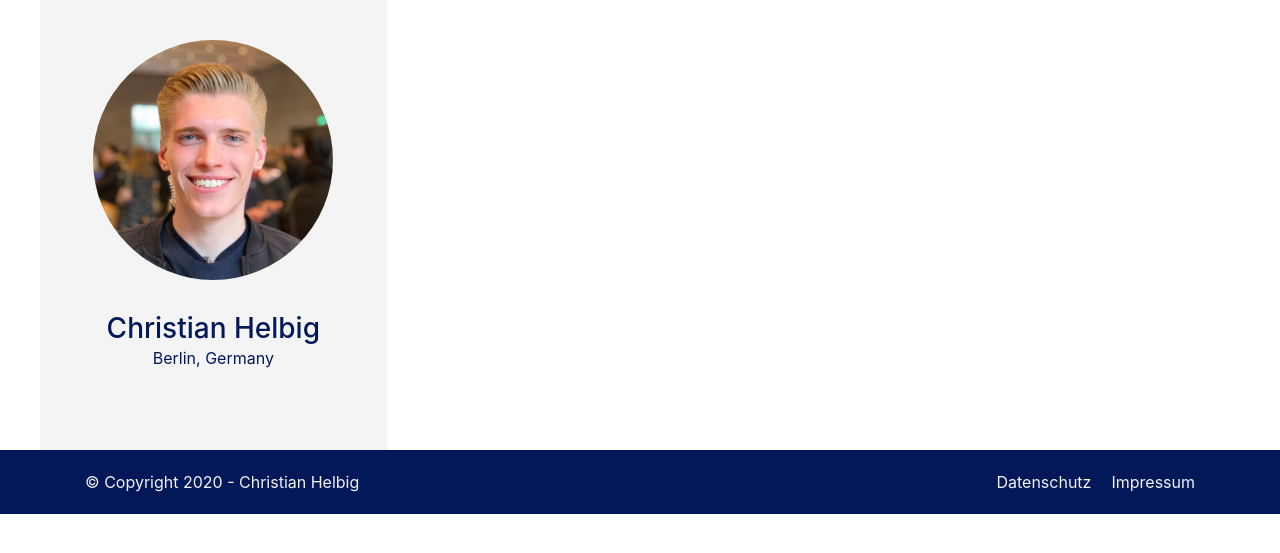
After one commit to christianhelbig/christianhelbig.com, a PHP site: template resources/templates/vcard.php in a window 1280 px wide. The commit adds this page. Shown: the top 553 px of the page. Run offline with PHP 8.4, Linux system fonts and the light colour scheme; the template is opened without the code that fills it, so the values that code supplies are empty; some libraries are stand-ins or nearby versions.

Commit message:
Changed vcard in about section and icons

```diff
--- a/css/style.css
+++ b/css/style.css
@@ -408,9 +408,9 @@ h3 {
 }
 .vcard img {
   position: relative;
-  max-width: 80%;
+  max-width: 90%;
   border-radius: 50%;
-  margin-bottom: 1rem;
+  margin-bottom: 2rem;
 }
 .vcard h3 {
   margin-bottom: 0;
--- a/css/style.scss
+++ b/css/style.scss
@@ -449,9 +449,9 @@ h3 {
 
   img {
     position: relative;
-    max-width: 80%;
+    max-width: 90%;
     border-radius: 50%;
-    margin-bottom: 1rem;
+    margin-bottom: 2rem;
   }
 
   h3 {
--- /dev/null
+++ b/resources/templates/vcard.php
@@ -0,0 +1,14 @@
+<div class="col-lg-4 d-flex flex-vcenter vcard-wrapper">
+    <div class="vcard d-flex">
+        <div class="large-6">
+            <img src="images/profilepic.png">
+        </div>
+        <div class="large-6">
+            <h3>Christian Helbig</h3>
+            <p>Berlin, Germany</p>
+            <!-- Contact form -->   <a class='btn transparent-btn-dark' href='#contact'><i class='fas fa-envelope'></i></a>
+            <!-- LinkedIn -->       <a class='btn transparent-btn-dark' target='_blank' href='https://www.linkedin.com/in/christian-helbig/'><i class='fab fa-linkedin-in'></i></a>
+            <!-- GitHub -->         <a class='btn transparent-btn-dark' target='_blank' href='https://github.com/christianhelbig'><i class='fab fa-github'></i></a>
+        </div>
+    </div>
+</div>
```
Also changed, not shown: index.php (+6 -28 lines), 1 other file.
